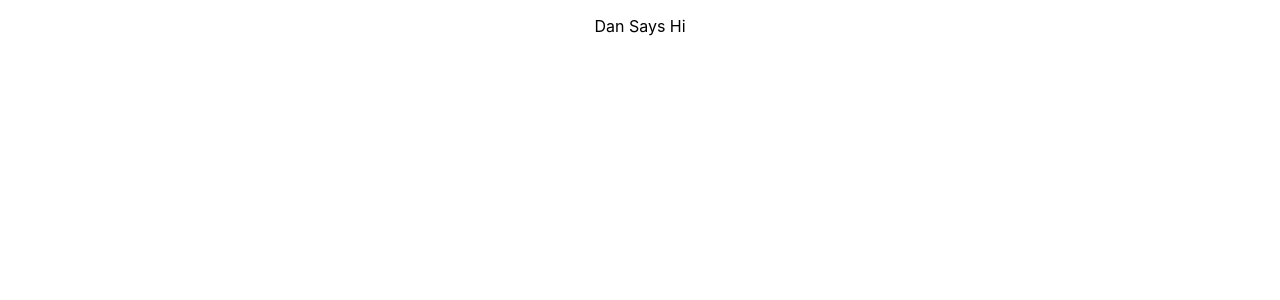
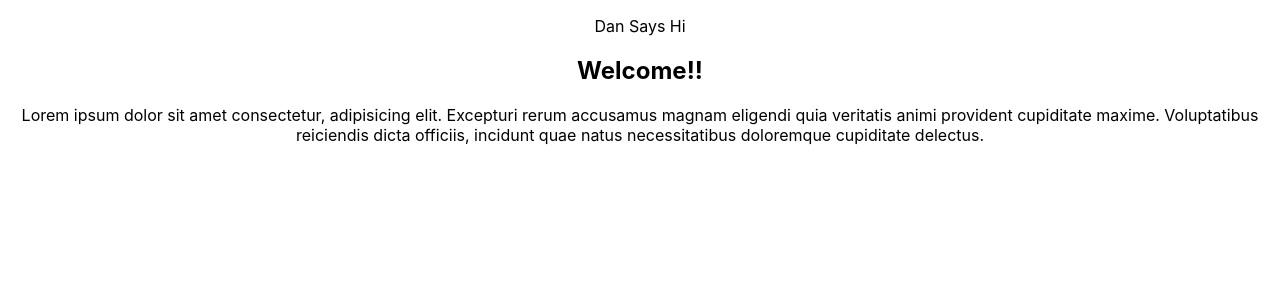
Before and after one commit to DanielQA123/Todo-Mern-Project, a React (Create React App) app in the folder frontend/: page / in a window 1280 px wide. Shown: the top 300 px of the page. Built offline with nearby package versions, Linux system fonts and the light colour scheme.

Commit message:
DA: Changed the app.js port

```diff
--- a/frontend/src/App.js
+++ b/frontend/src/App.js
@@ -1,11 +1,12 @@
-import logo from './logo.svg';
 import './App.css';
+import Home from './Components/Homepage/Home';
 
 const App = () =>  {
 
   return (
     <div className="App">
       <p>Dan Says Hi</p>
+      <Home/>
     </div>
   );
 }
```
